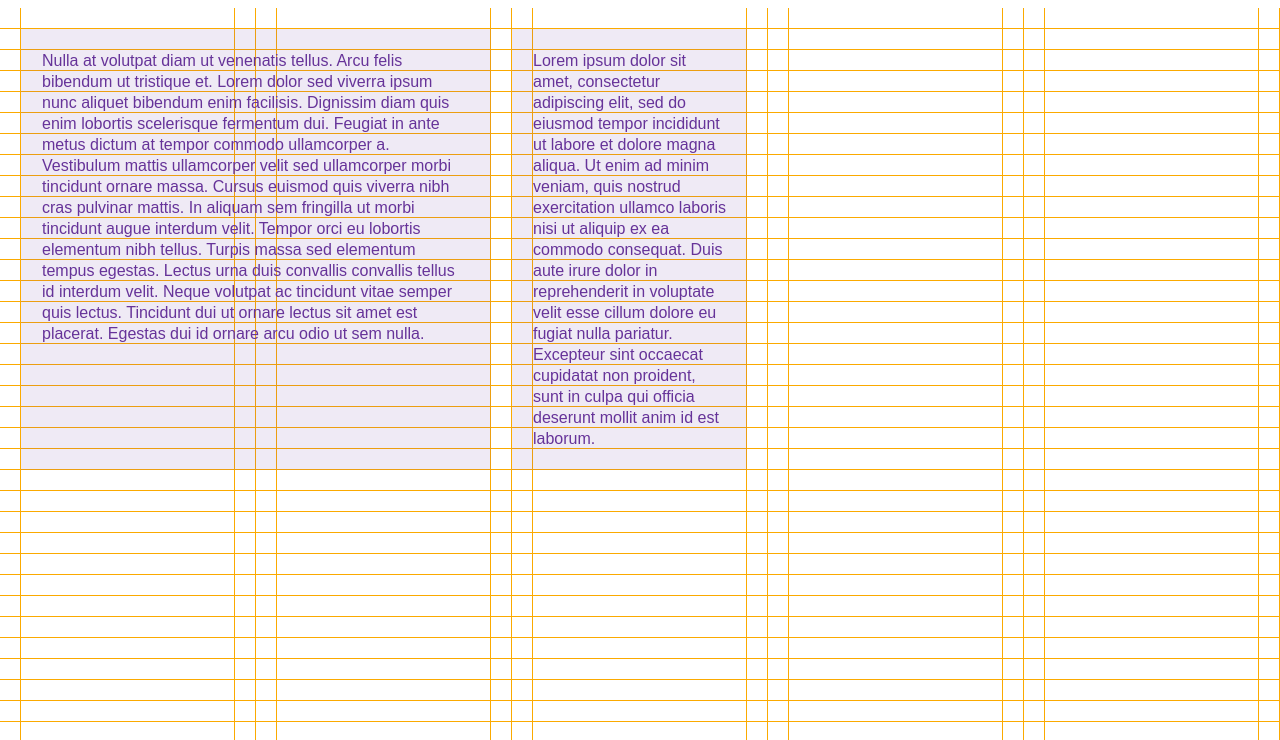
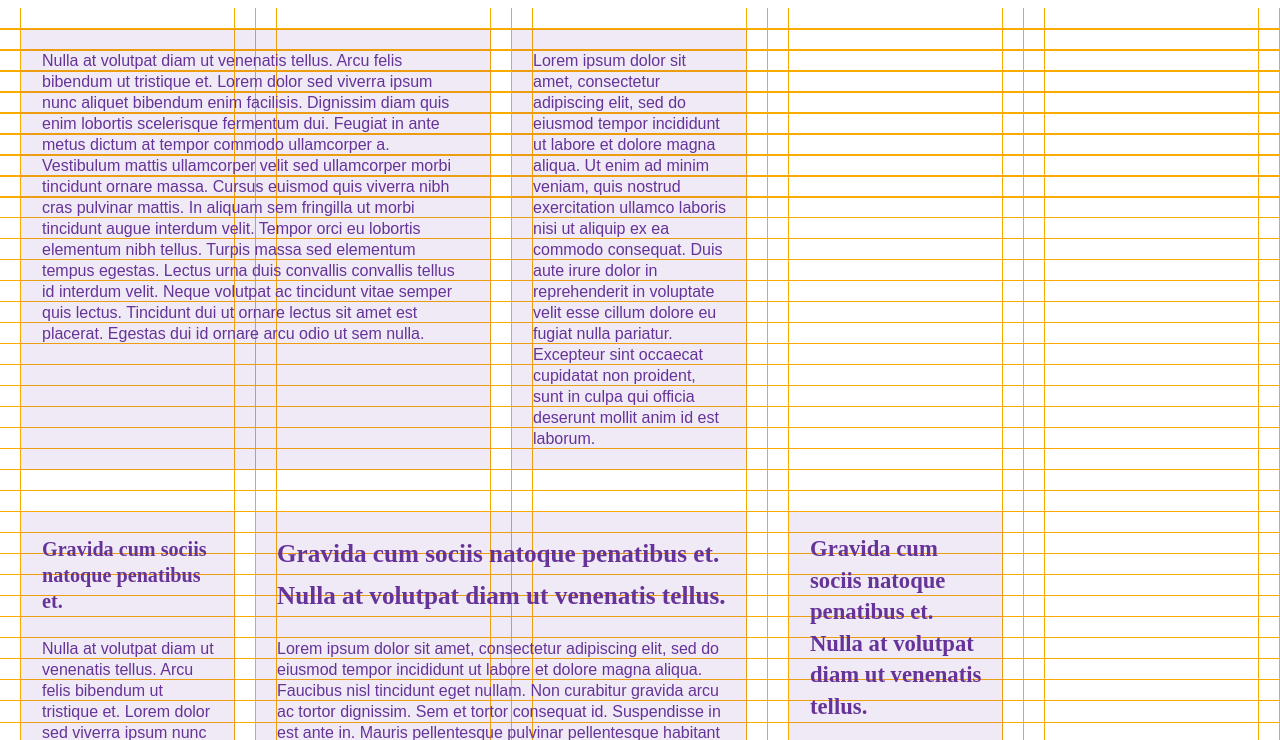
Before and after one commit to mckelvey/vertical-rhythm, a website built with webpack: page templates/index.html in a window 1280 px wide. Shown: the part 55-795 px from the top of the page. Built offline with nearby package versions, Linux system fonts and the light colour scheme.

Commit message:
closer to fine

```diff
--- a/src/js/grid/height.js
+++ b/src/js/grid/height.js
@@ -8,13 +8,22 @@ const getVerticalRhythm = el =>
 
 const setChildStyles = () => {
   const updates = Object.values(childUpdatesNeeded);
-  for (let i = 0; i < updates.length; i += 1) {
-    const { el, styles } = updates[i];
-    const styleKeys = Object.keys(styles);
-    for (let j = 0; j < styleKeys.length; j += 1) {
-      el.style[styleKeys[j]] = styles[styleKeys[j]];
-    }
-  }
+  console.log('set', updates); // eslint-disable-line
+  // for (let i = 0; i < updates.length; i += 1) {
+  //   const { el, styles } = updates[i];
+  //   const styleKeys = Object.keys(styles);
+  //   for (let j = 0; j < styleKeys.length; j += 1) {
+  //     el.style[styleKeys[j]] = styles[styleKeys[j]];
+  //   }
+  // }
+  Object.values(childUpdatesNeeded).forEach(({ el, styles }) => {
+    console.log('i', el, styles); // eslint-disable-line
+    Object.keys(styles).forEach(property => {
+      console.log('j', property, `${styles[property]}px`); // eslint-disable-line
+      el.style[property] = `${styles[property]}px`; // eslint-disable-line no-param-reassign
+      // el.style.setProperty(property, `${styles[property]}px`);
+    });
+  });
   requestId = null;
 };
 
@@ -27,13 +36,13 @@ const getNaturalHeight = el => {
   return el.offsetHeight;
 };
 
-const computeHeights = () => {
+export const computeHeights = () => {
   let updateNeeded = false;
   for (let i = 0; i < children.length; i += 1) {
     const el = children[i];
-    const verticalRhythm = getVerticalRhythm(el);
-    console.log('child', verticalRhythm); // eslint-disable-line
+    const verticalRhythm = getVerticalRhythm(document.body);
     const naturalHeight = getNaturalHeight(el);
+    console.log('child', verticalRhythm, naturalHeight, naturalHeight % verticalRhythm); // eslint-disable-line
     if (naturalHeight % verticalRhythm !== 0) {
       const minHeight =
         Math.ceil(naturalHeight / verticalRhythm) * verticalRhythm;
@@ -58,11 +67,11 @@ const computeHeights = () => {
   }
 };
 
-export const resizeHandler = () => {
-  // children = document.querySelectorAll(
-  //   '.grid > * h2, .grid > * h3, .grid > * h4'
-  // );
-  children = [];
+export const headerVRHandler = () => {
+  children = document.querySelectorAll(
+    '.grid > * h2, .grid > * h3, .grid > * h4'
+  );
+  // children = [];
   if (children.length > 0) {
     window.addEventListener('resize', computeHeights);
     computeHeights();
@@ -70,5 +79,6 @@ export const resizeHandler = () => {
 };
 
 export default {
-  resizeHandler,
+  computeHeights,
+  headerVRHandler,
 };
--- a/src/js/index.js
+++ b/src/js/index.js
@@ -1,10 +1,10 @@
 import ready from 'utils/ready';
 import { vrHandler } from './vr';
 // import { resizeHandler as gridCellHeightResizeHandler } from './grid/cell/height';
-// import { resizeHandler as gridChildHeightResizeHandler } from './grid/height';
+// import { headerVRHandler } from './grid/height';
 
 ready(() => {
   // gridCellHeightResizeHandler();
-  // gridChildHeightResizeHandler();
   vrHandler();
+  // headerVRHandler();
 });
--- a/src/js/vr.js
+++ b/src/js/vr.js
@@ -1,3 +1,5 @@
+import { computeHeights, headerVRHandler } from './grid/height';
+
 let root = null;
 let requestId = null;
 let verticalRhythm = null;
@@ -9,12 +11,12 @@ const getVerticalRhythm = () =>
   );
 
 const setVerticalRhythm = () => {
-  console.log('update', verticalRhythm); // eslint-disable-line
   if (verticalRhythm) {
     document.documentElement.style.setProperty(
       '--fluid-vertical-rhythm',
       `${verticalRhythm}px`
     );
+    computeHeights();
   }
   requestId = null;
 };
@@ -38,6 +40,7 @@ export const vrHandler = () => {
   if (root) {
     window.addEventListener('resize', floorVerticalRhythm);
     floorVerticalRhythm();
+    headerVRHandler();
   }
 };
 
--- a/src/scss/stylesheet/general/elements.scss
+++ b/src/scss/stylesheet/general/elements.scss
@@ -5,19 +5,12 @@
 }
 
 :root {
-  // --base-font-size: #{$base-font-size};
-
-  --font-adjustment: 1px;
   --header-spacing: 1;
 
   --fluid-screen: 100vw;
   --fluid-min-width: #{$fluid-min-width / 1px};
   --fluid-max-width: #{$fluid-max-width / 1px};
   --fluid-width-range: calc(var(--fluid-max-width) - var(--fluid-min-width));
-  // --fluid-min-size: 15;
-  // --fluid-max-size: 24;
-  // --fluid-size-range: calc(var(--fluid-max-size) - var(--fluid-min-size));
-  // --fluid-font-size: calc((var(--fluid-min-size) * 1px) + (var(--fluid-size-range) * (var(--fluid-screen) - (var(--fluid-min-width) * 1px)) / var(--fluid-width-range)));
 
   --fluid-min-rhythm: 15;
   --fluid-max-rhythm: 21;
@@ -25,14 +18,27 @@
   --float-vertical-rhythm: calc((var(--fluid-min-rhythm) * 1px) + (var(--fluid-size-range) * (var(--fluid-screen) - (var(--fluid-min-width) * 1px)) / var(--fluid-width-range)));
   --fluid-vertical-rhythm: var(--float-vertical-rhythm);
 
-  // --base-font-size: calc(var(--fluid-vertical-rhythm) * 0.8);
-  --fluid-font-size: calc(var(--fluid-vertical-rhythm) * 0.8);
+  --font-to-line-height-ratio: 0.8;
+  --h1-scale: 2;
+  --h2-scale: 1.5;
+  --h3-scale: 1.35;
+  --h4-scale: 1.2;
+  --h5-scale: 1;
+  --h6-scale: 1;
+
+  --fluid-font-size: calc(var(--fluid-vertical-rhythm) * var(--font-to-line-height-ratio));
   font-size: var(--fluid-font-size);
 
-  // --vertical-rhythm: #{$vertical-rhythm};
-  // --vertical-rhythm: calc(var(--fluid-font-size) * 1.2);
+  --fluid-font-size-h1: calc(var(--fluid-vertical-rhythm) * var(--font-to-line-height-ratio) * var(--h1-scale));
+  --fluid-font-size-h2: calc(var(--fluid-vertical-rhythm) * var(--font-to-line-height-ratio) * var(--h2-scale));
+  --fluid-font-size-h3: calc(var(--fluid-vertical-rhythm) * var(--font-to-line-height-ratio) * var(--h3-scale));
+  --fluid-font-size-h4: calc(var(--fluid-vertical-rhythm) * var(--font-to-line-height-ratio) * var(--h4-scale));
+  --fluid-font-size-h5: calc(var(--fluid-vertical-rhythm) * var(--font-to-line-height-ratio) * var(--h5-scale));
+  --fluid-font-size-h6: calc(var(--fluid-vertical-rhythm) * var(--font-to-line-height-ratio) * var(--h6-scale));
+
   --vertical-rhythm: var(--fluid-vertical-rhythm);
   line-height: var(--float-vertical-rhythm);
+
   --columns: #{$columns};
   @if $minimum-column-width % $vertical-rhythm == 0 {
     --minimum-column-width: #{$minimum-column-width};
@@ -40,12 +46,15 @@
     --minimum-column-width: #{$minimum-column-width - ($minimum-column-width % $vertical-rhythm) + $vertical-rhythm};
   }
   --column-width: calc((100% - (var(--columns) * 2 * var(--fluid-vertical-rhythm))) / var(--columns));
+
   --rows: #{$rows};
+  // TODO: need to automate minimum-row-height much as with float/fluid VR
   @if $minimum-row-height % $vertical-rhythm == 0 {
     --minimum-row-height: #{$minimum-row-height};
   } @else {
     --minimum-row-height: #{$minimum-row-height - ($minimum-row-height % $vertical-rhythm) + $vertical-rhythm};
   }
+
   --column-pattern: var(--fluid-vertical-rhythm) minmax(var(--minimum-column-width), 1fr) var(--fluid-vertical-rhythm);
   --row-pattern: var(--fluid-vertical-rhythm) minmax(var(--minimum-row-height), auto) var(--fluid-vertical-rhythm);
 }
@@ -53,14 +62,14 @@
 @media screen and (max-width: #{$fluid-min-width - 1}) {
   :root {
     --fluid-font-size: calc(var(--fluid-min-size) * 1px);
-    --vertical-rhythm: calc(var(--fluid-min-rhythm) * 1px);
+    --fluid-vertical-rhythm: calc(var(--fluid-min-rhythm) * 1px);
   }
 }
 
 @media screen and (min-width: #{$fluid-max-width}) {
   :root {
     --fluid-font-size: calc(var(--fluid-max-size) * 1px);
-    --vertical-rhythm: calc(var(--fluid-max-rhythm) * 1px);
+    --fluid-vertical-rhythm: calc(var(--fluid-max-rhythm) * 1px);
   }
 }
 
@@ -81,28 +90,32 @@ body {
 }
 
 h1 {
-  font-size: calc(var(--fluid-font-size) * 2);
+  font-size: var(--fluid-font-size-h1);
   line-height: calc(var(--fluid-vertical-rhythm) * 2);
 }
 
 h2 {
-  font-size: calc(var(--fluid-font-size) * 1.5);
+  font-size: var(--fluid-font-size-h2);
   line-height: calc(var(--fluid-vertical-rhythm) * 2);
 }
 
 h3 {
-  font-size: calc(var(--fluid-font-size) * 1.35);
+  font-size: var(--fluid-font-size-h3);
   line-height: calc(var(--fluid-vertical-rhythm) * 1.5);
 }
 
 h4 {
-  font-size: calc(var(--fluid-font-size) * 1.2);
+  font-size: var(--fluid-font-size-h4);
   line-height: calc(var(--fluid-vertical-rhythm) * 1.25);
 }
 
-h5,
+h5 {
+  font-size: var(--fluid-font-size-h5);
+  line-height: calc(var(--fluid-vertical-rhythm) * 1);
+}
+
 h6 {
-  font-size: calc(var(--fluid-font-size) * 1);
+  font-size: var(--fluid-font-size-h6);
   line-height: calc(var(--fluid-vertical-rhythm) * 1);
 }
 
--- a/src/scss/stylesheet/grid.scss
+++ b/src/scss/stylesheet/grid.scss
@@ -27,7 +27,6 @@
     }
 
     &:nth-child(2) {
-      display: none;
       --span-columns: 2;
       --column: 2;
       --span-rows: 3;
@@ -44,14 +43,12 @@
     }
 
     &:nth-child(4) {
-      display: none;
       --column: 4;
       --span-rows: 2;
       --row: 2;
     }
 
     &:nth-child(5) {
-      display: none;
       --span-rows: 2;
       --row: 2;
     }
```
